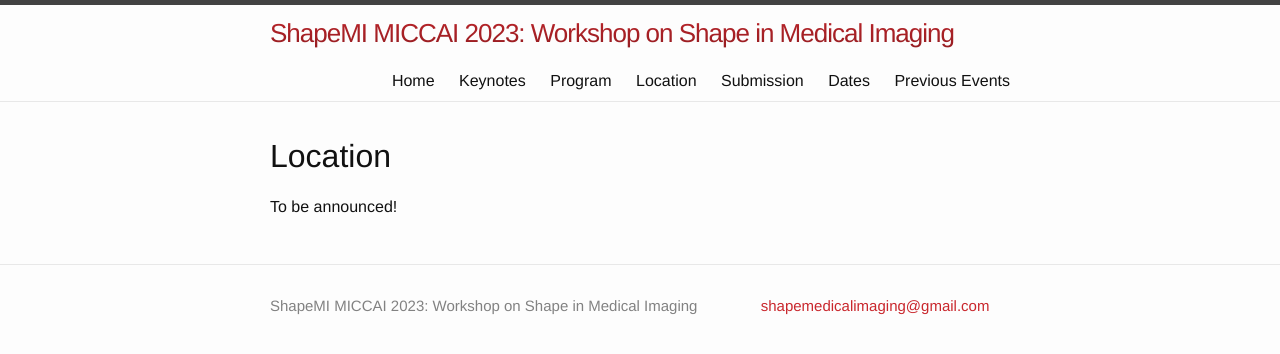
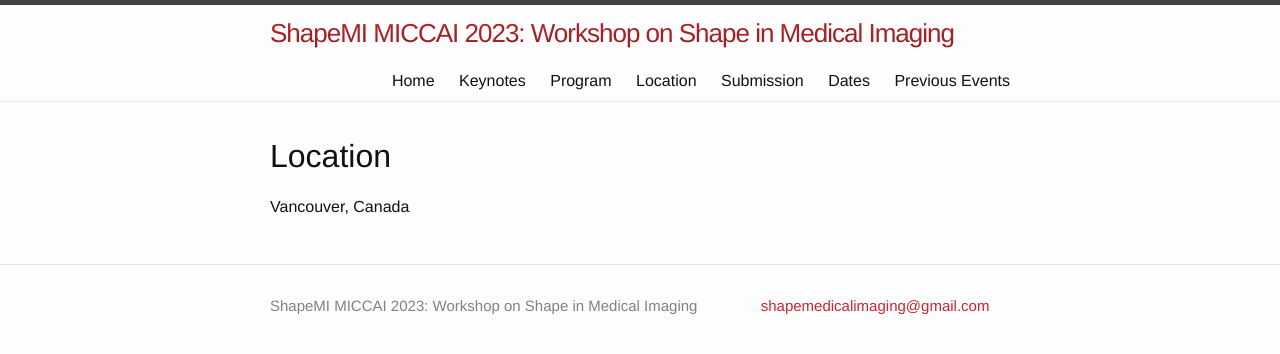
Before and after one commit to shapemi/shapemi.github.io, a Jekyll site: the page built from location/index.md, in a window 1280 px wide. Shown: the top 354 px of the page. Built offline with Jekyll 4.4.1, drawn with Linux system fonts in a browser that asks for light colours.

Commit message:
Update index.md

```diff
--- a/location/index.md
+++ b/location/index.md
@@ -6,4 +6,4 @@ order: 3
 ---
 # Location
 
-To be announced!
+Vancouver, Canada
```
